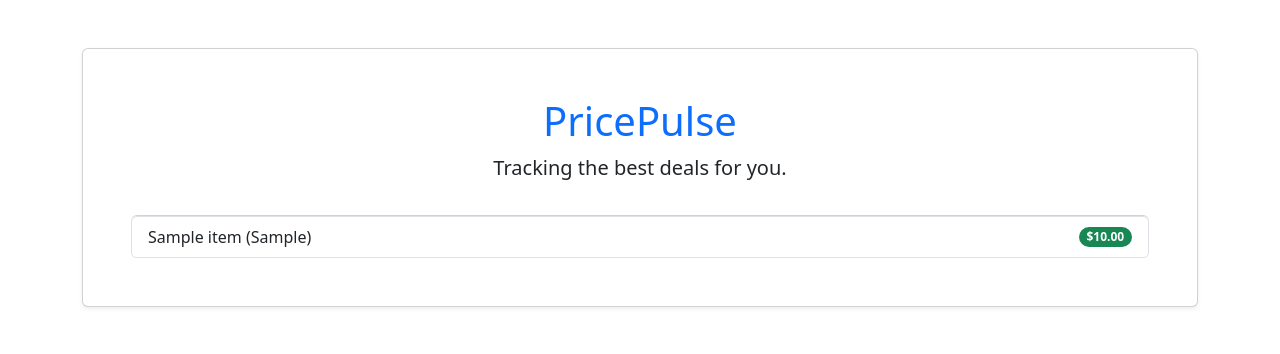
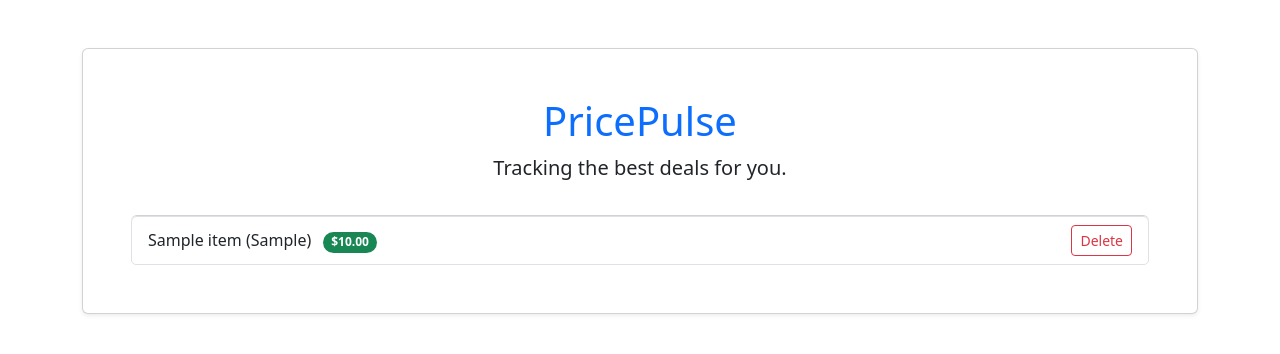
Before and after one commit to Blank21-xD/PricePulse, a Django app: page / in a window 1280 px wide. Shown: the top 354 px of the page. Run offline with Django 5.2, Linux system fonts and the light colour scheme; tables that the repository leaves empty hold one stand-in row (values such as "Sample post").

Commit message:
Fix: Moved delete button inside loop to resolve NoReverseMatch

```diff
--- a/my_project/urls.py
+++ b/my_project/urls.py
@@ -1,8 +1,10 @@
 from django.contrib import admin
 from django.urls import path
-from .views import home  # Import your new view
+from .views import home
+from . import views
 
 urlpatterns = [
     path('admin/', admin.site.urls),
     path('', home, name='home'),
+    path('delete/<int:item_id>/', views.delete_item, name='delete_item'),
 ]
--- a/my_project/views.py
+++ b/my_project/views.py
@@ -6,3 +6,9 @@ def home(request):
     items = Item.objects.all()  # Fetch all items from the database
     # Pass them to the HTML
     return render(request, 'home.html', {'items': items})
+
+
+def delete_item(request, item_id):
+    item = get_object_or_404(Item, id=item_id)
+    item.delete()
+    return redirect('home')
--- a/templates/home.html
+++ b/templates/home.html
@@ -18,8 +18,11 @@
       <ul class="list-group mt-3">
         {% for item in items %}
         <li class="list-group-item d-flex justify-content-between align-items-center">
-          {{ item.name }} ({{ item.store }})
-          <span class="badge bg-success rounded-pill">${{ item.target_price }}</span>
+          <div>
+            {{ item.name }} ({{ item.store }})
+            <span class="badge bg-success rounded-pill ms-2">${{ item.target_price }}</span>
+          </div>
+          <a href="{% url 'delete_item' item.id %}" class="btn btn-sm btn-outline-danger">Delete</a>
         </li>
         {% empty %}
         <li class="list-group-item">No items tracked yet.</li>
--- a/tracker/views.py
+++ b/tracker/views.py
@@ -1,3 +1,9 @@
 from django.shortcuts import render
+from django.shortcuts import get_object_or_404, redirect
+
+def delete_item(request, item_id):
+    item = get_object_or_404(Item, id=item_id)
+    item.delete()
+    return redirect('home')
 
 # Create your views here.
```
